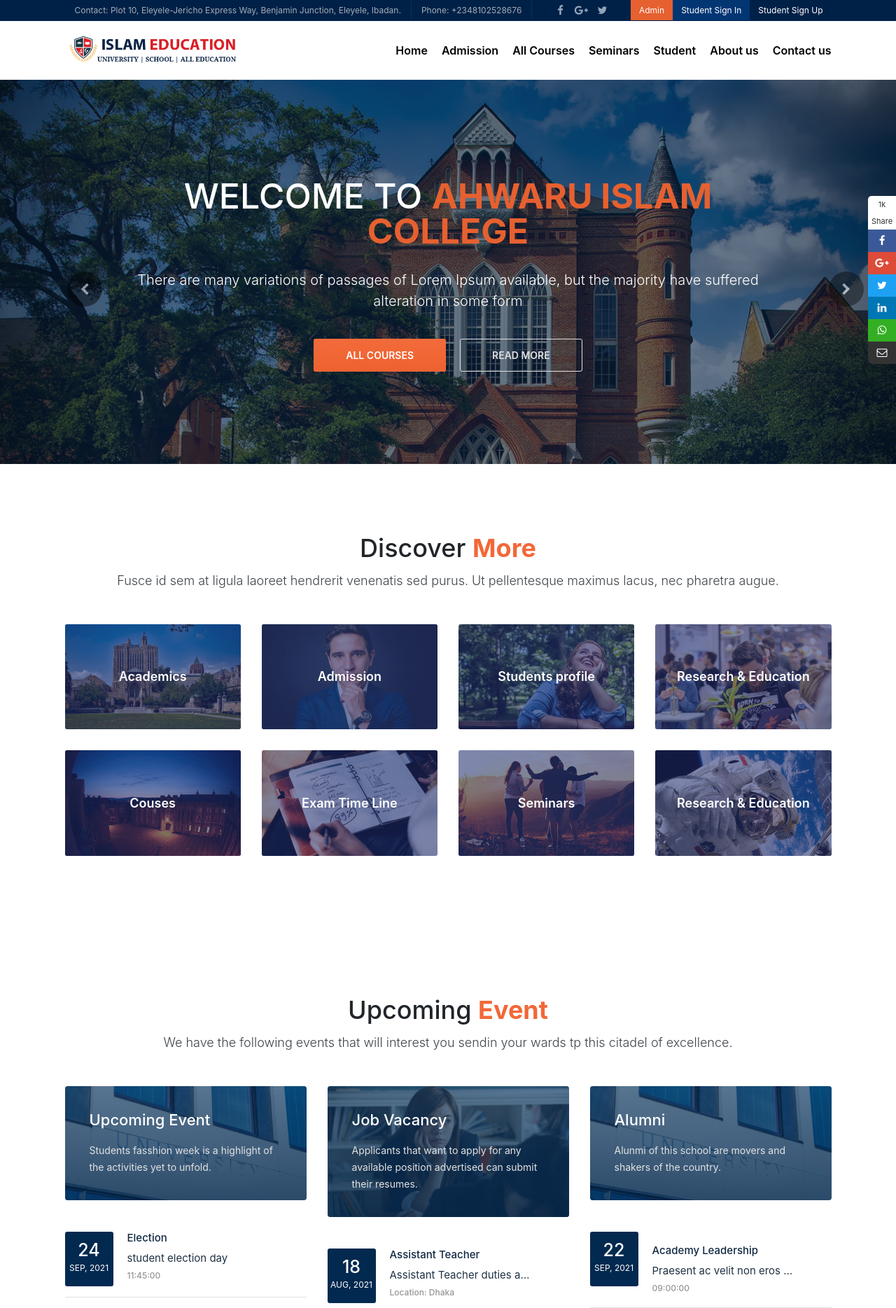
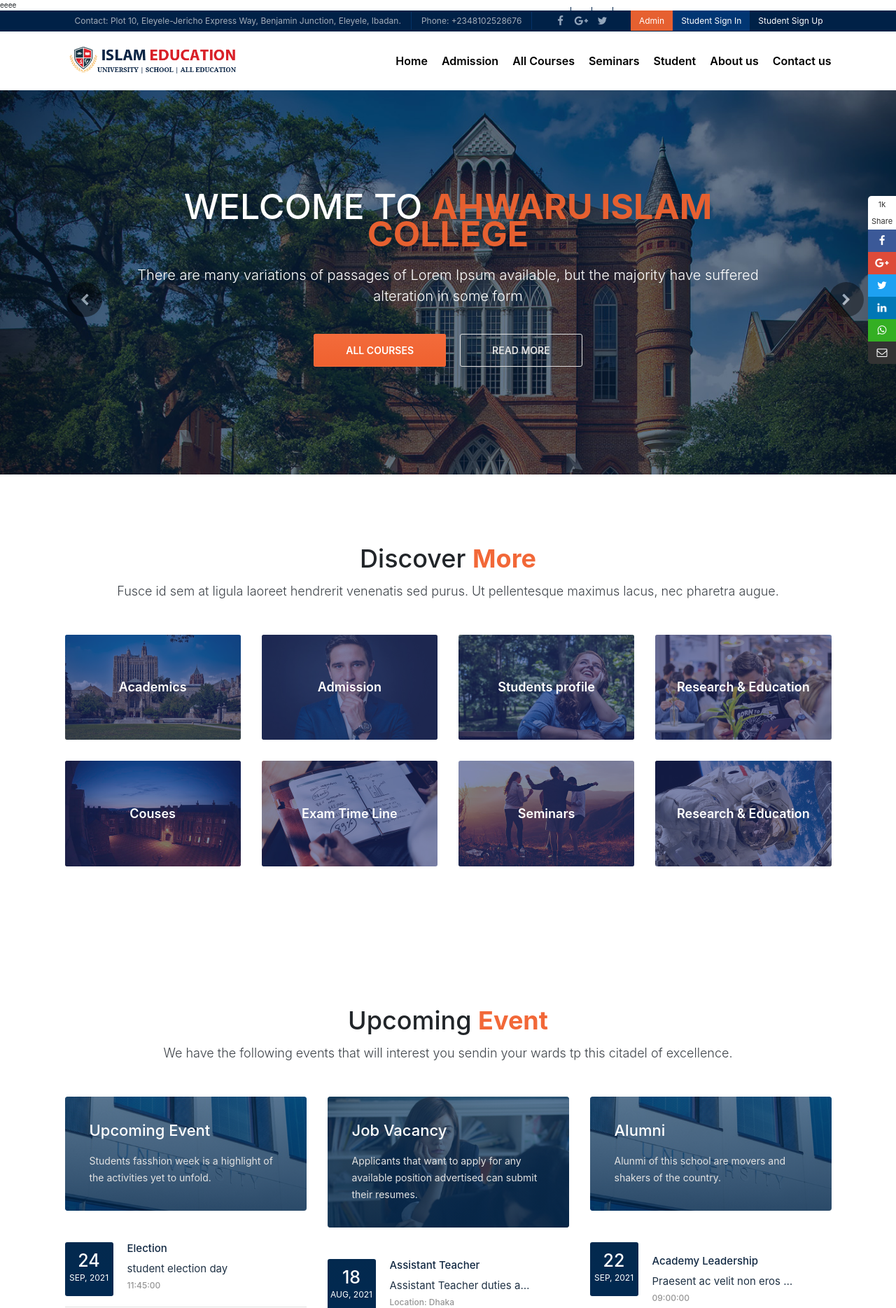
Before and after one commit to thobbierosky/School-Management, a PHP site: page /index.php in a window 1280 px wide. Shown: the top 1869 px of the page at 70% size. Run offline with PHP 8.4, Linux system fonts and the light colour scheme; data comes from the database, SQL or seed files in the repository.

Commit message:
Update template.php

```diff
--- a/template.php
+++ b/template.php
@@ -1,4 +1,5 @@
 <?php
+echo "eeee";
   include("admin/libraries/database_crud.php");
   $crud = new Database();
   include("admin/libraries/admin_login.php");
```
